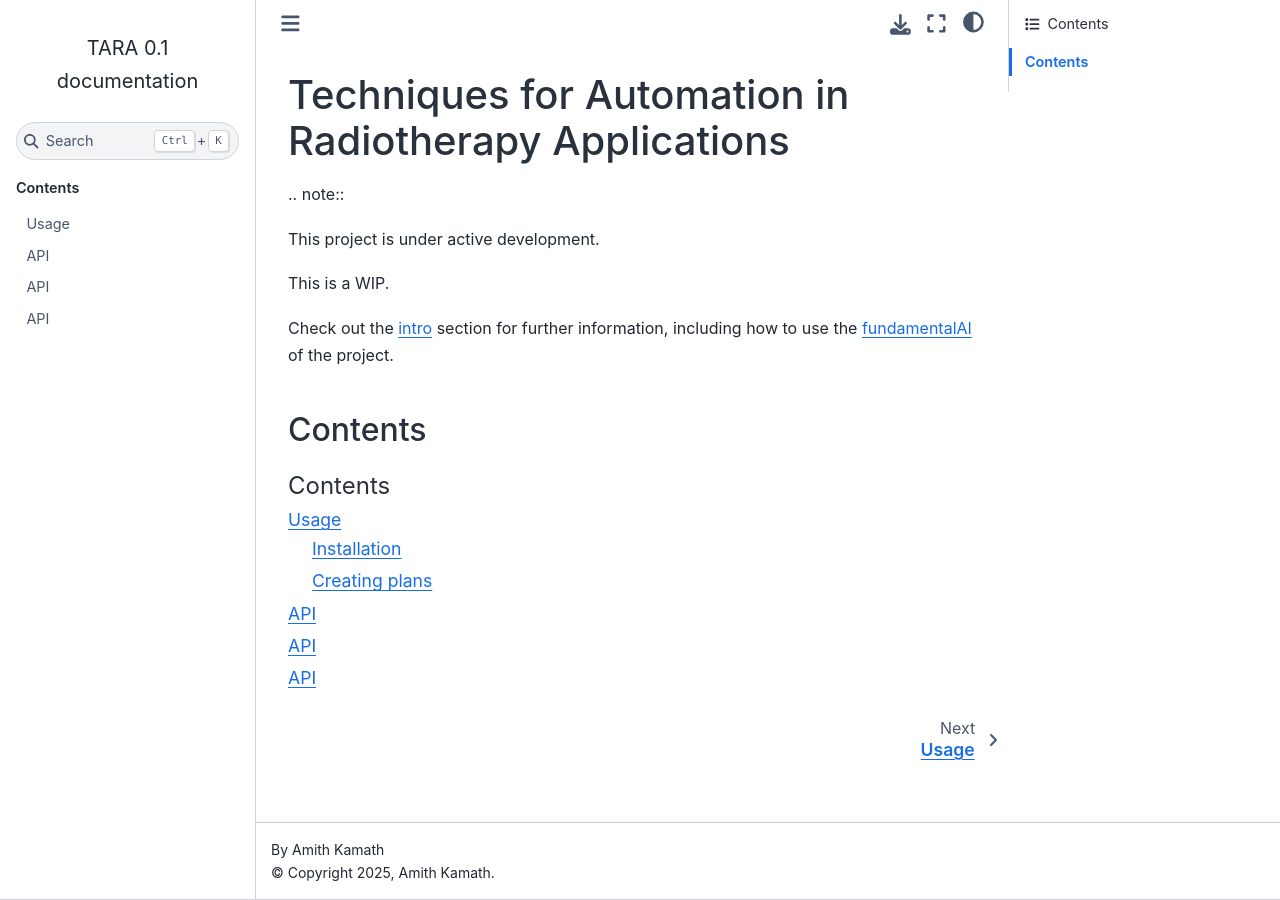
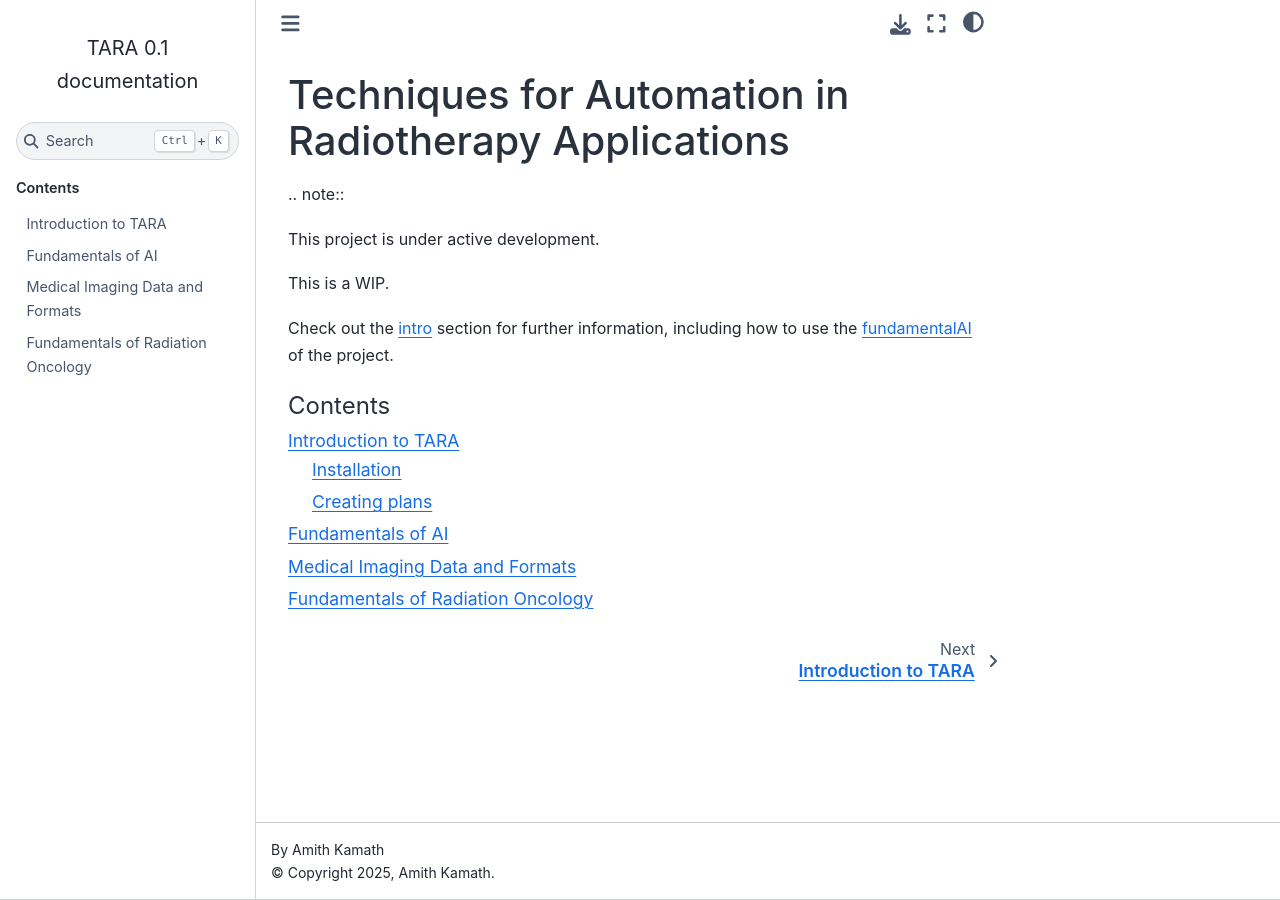
Before and after one commit to amithjkamath/tara, a Sphinx documentation site: the page built from docs/index.md, in a window 1280 px wide. Built offline with Sphinx 7.4.7 and the Sphinx Book theme 1.1.4, drawn with Linux system fonts in a browser that asks for light colours.

Commit message:
changing names

````diff
--- a/docs/fundamentalAI/fundamentalAI.md
+++ b/docs/fundamentalAI/fundamentalAI.md
@@ -1,4 +1,4 @@
-API
+Fundamentals of AI
 ===
 
 .. autosummary::
--- a/docs/fundamentalRO/fundamentalRO.md
+++ b/docs/fundamentalRO/fundamentalRO.md
@@ -1,4 +1,4 @@
-API
+Fundamentals of Radiation Oncology
 ===
 
 .. autosummary::
--- a/docs/index.md
+++ b/docs/index.md
@@ -10,8 +10,6 @@ This is a WIP.
 Check out the [intro](intro/intro.md) section for further information, including
 how to use the [fundamentalAI](fundamentalAI/fundamentalAI.md) of the project.
 
-Contents
---------
 
 ```{toctree}
 :maxdepth: 2
--- a/docs/intro/intro.md
+++ b/docs/intro/intro.md
@@ -1,4 +1,4 @@
-Usage
+Introduction to TARA
 =====
 
 .. _installation:
--- a/docs/medicalImaging/medicalImaging.md
+++ b/docs/medicalImaging/medicalImaging.md
@@ -1,4 +1,4 @@
-API
+Medical Imaging Data and Formats
 ===
 
 .. autosummary::
````
